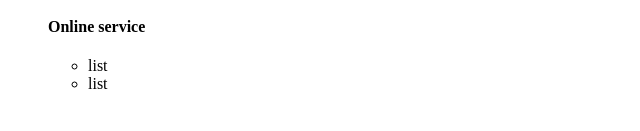
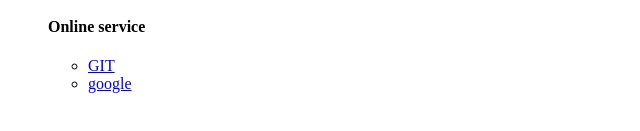
Before and after one commit to artember1996/html, a plain HTML site: page lesson-2/contacts.html in a window 1280 px wide. Shown: the part 563-694 px from the top of the page, 0-640 px from the left. Drawn offline with Linux system fonts and the light colour scheme.

Commit message:
added links

```diff
--- a/lesson-2/contacts.html
+++ b/lesson-2/contacts.html
@@ -28,8 +28,10 @@
         <li>88007557535</li>
         <h4>Online service</h4>
         <ul>
-            <li>list</li>
-            <li>list</li>
+            <li>
+                <a href="https://github.com/artember1996/html">GIT</a>
+            </li>
+            <li><a href="google.com">google</a></li>
         </ul>
     </ul>
 </body>
```
